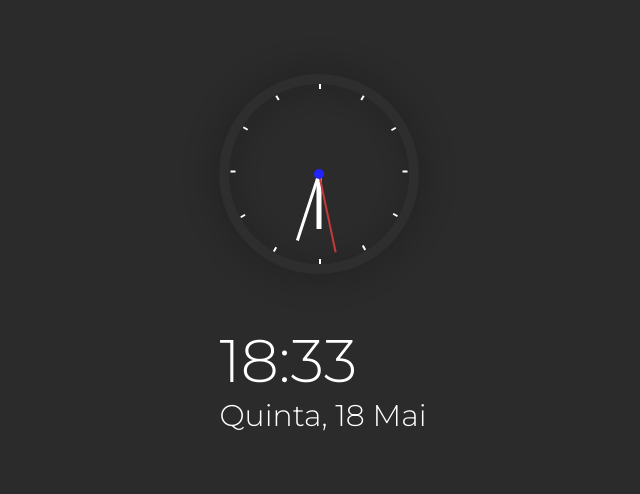
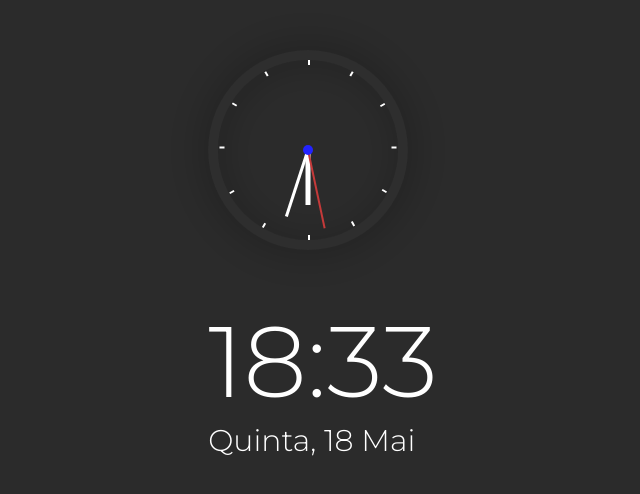
Before and after one commit to EricSantosdm/relogio-analogico, a plain HTML site: page index.html in a window 1280 px wide. Shown: the part 146-640 px from the top of the page, without its empty margins (317-957 px from the left). Drawn offline with Linux system fonts and the light colour scheme.

Commit message:
Alteração fonte

```diff
--- a/assets/css/style.css
+++ b/assets/css/style.css
@@ -126,7 +126,7 @@ body {
 }
 
 .time {
-  font-size: 6em;
+  font-size: 10em;
   color: var(--secondary);
 }
 
```
